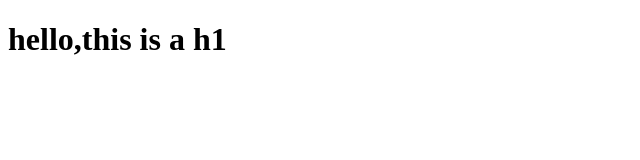
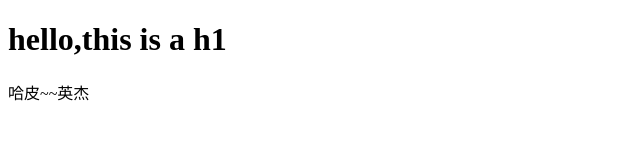
Before and after one commit to cui-liubiao/testdemo, a plain HTML site: page index.html in a window 1280 px wide. Shown: the whole page, without its empty margins (0-640 px from the left). Drawn offline with Linux system fonts and the light colour scheme.

Commit message:
Update index.html

```diff
--- a/index.html
+++ b/index.html
@@ -8,5 +8,7 @@
 <body>
     <h1>hello,this is a h1</h1>
 
+    <p> 哈皮~~英杰<p>
+
 </body>
 </html>
```
